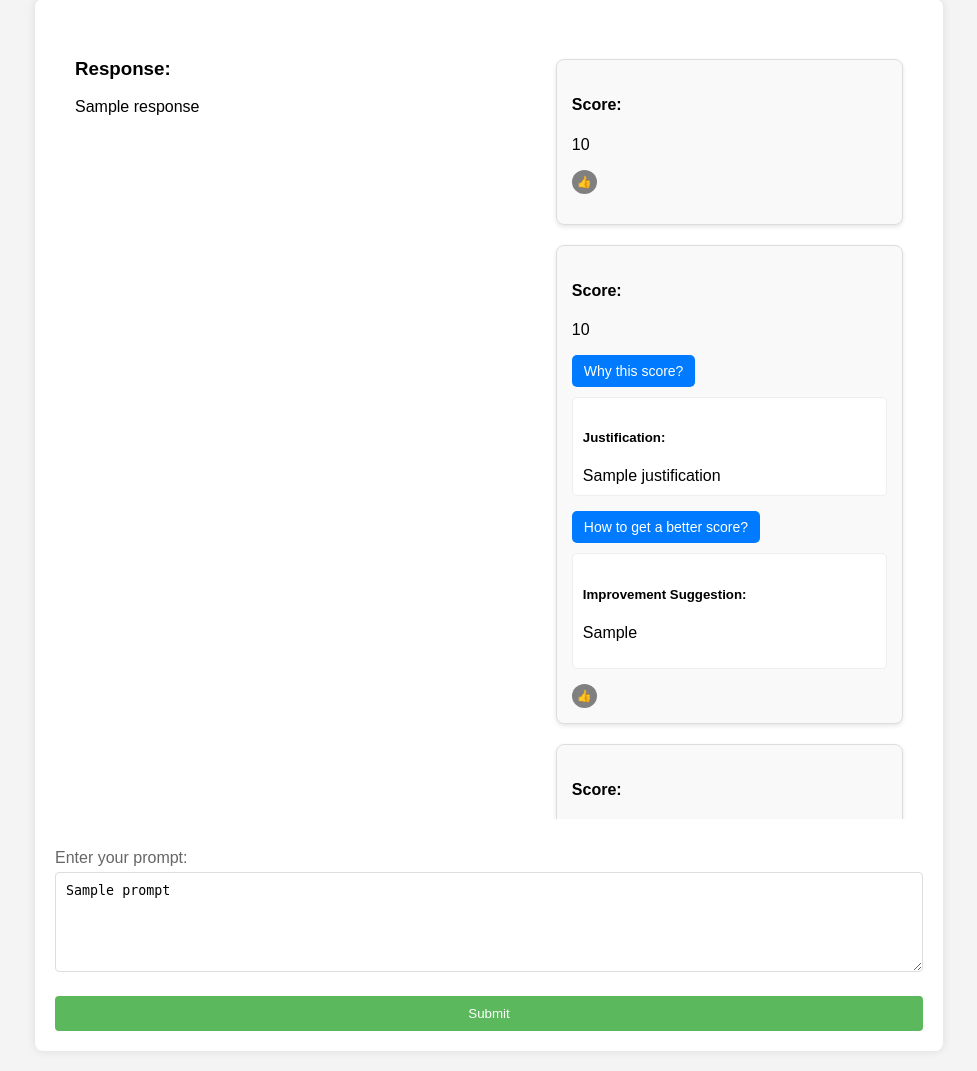
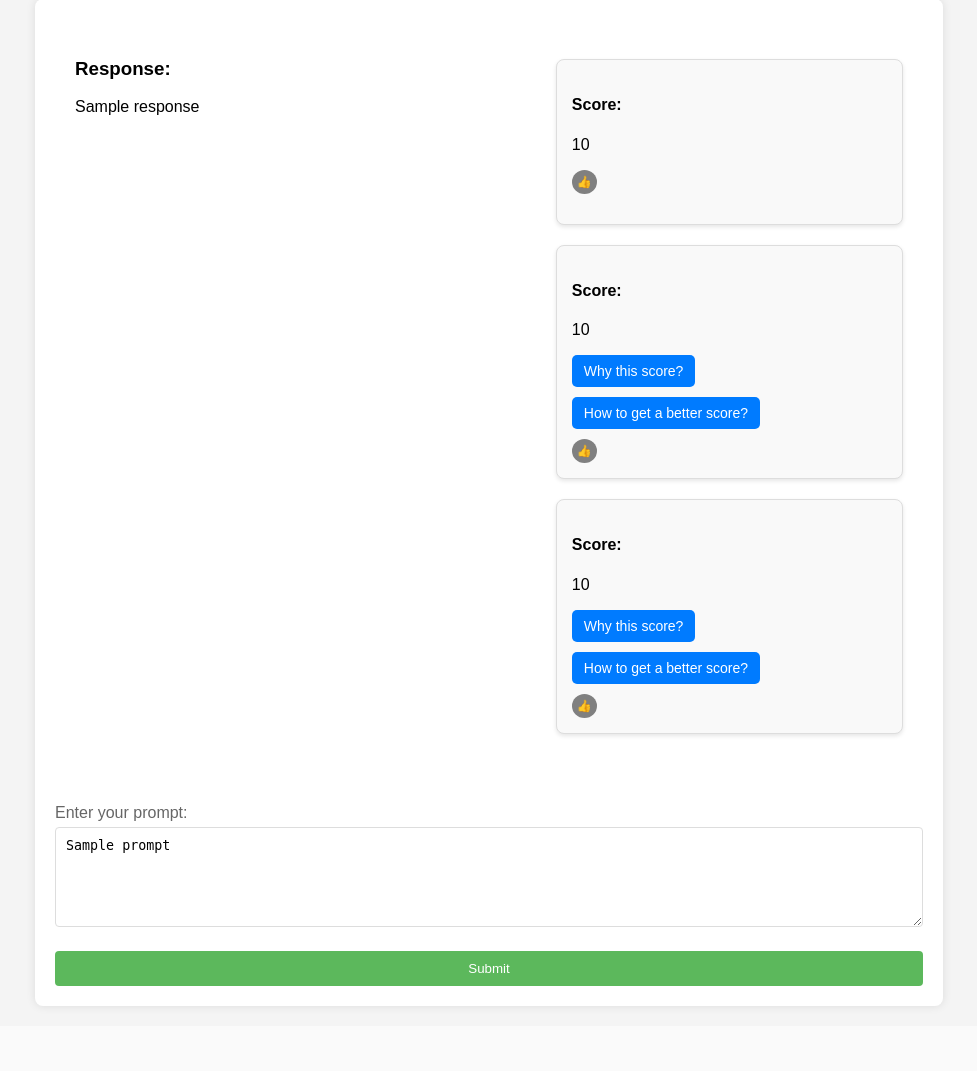
Before and after one commit to rajshirolkar/AI-developer-assistant, a FastAPI app: template templates/input_form.html in a window 1280 px wide. Shown: the part 21-1092 px from the top of the page, without its empty margins (151-1128 px from the left). After the commit the page ends 1030 px from the top, so only its background shows below. Run offline with FastAPI, Linux system fonts and the light colour scheme; the template is opened without the code that fills it: most values are stand-ins (such as "Sample title", 1, 10 or a date in 2020).

Commit message:
J&S display set none, suggestion name change

```diff
--- a/templates/input_form.html
+++ b/templates/input_form.html
@@ -257,7 +257,7 @@
           </div>
           <div class="justification-container">
             <button class="toggle-justification">Why this score?</button>
-            <div class="justification" style="display: block">
+            <div class="justification" style="display: none">
               <h5>Justification:</h5>
               {{ justification }}
             </div>
@@ -267,8 +267,8 @@
             <button class="toggle-suggestion">
               How to get a better score?
             </button>
-            <div class="suggestion" style="display: block">
-              <h5>Improvement Suggestion:</h5>
+            <div class="suggestion" style="display: none">
+              <h5>Prompt Improvement Suggestion:</h5>
               <p>{{ improvement_suggestion }}</p>
             </div>
           </div>
@@ -294,7 +294,7 @@
                 How to get a better score?
               </button>
               <div class="suggestion" style="display: none">
-                <h5>Improvement Suggestion:</h5>
+                <h5>Alternative Prompt Suggestion:</h5>
                 <p>{{ new_evaluation_improvement_suggestion }}</p>
               </div>
             </div>
```
